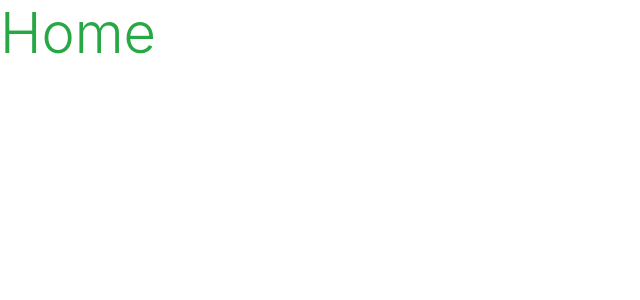
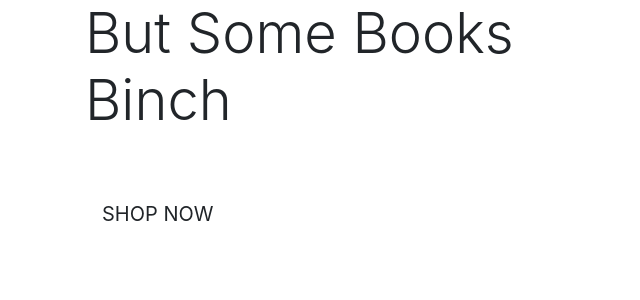
Before and after one commit to BrandonPCollins/project-5-bookshop, a Django app: page / in a window 1280 px wide. Shown: the top 300 px of the page, without its empty margins (0-640 px from the left). Run offline with Django 5.2, Linux system fonts and the light colour scheme.

Commit message:
Added homepage content

```diff
--- a/ecom/home/templates/home/index.html
+++ b/ecom/home/templates/home/index.html
@@ -1,6 +1,27 @@
 {% extends 'base.html' %}
 {% load static %}
 
+{% block page_header %}
+    <div class="container header-container">
+        <div class="row">
+            <div class="col"></div>
+        </div>
+    </div>
+{% endblock %}
+
 {% block content %}
-    <h1 class="display-4 text-success">Home</h1>
+    <div class="container h-100">
+        <div class="row h-100">
+            <div class="col-7 col-md-6 my-auto">
+                <h1 class="display-4 logo-font text-black">
+                    But Some Books Binch
+                </h1>
+                <div class="my-5">
+                    <h4>
+                        <a href="" class="shop-now-button btn btn-lg rounded-0 text-uppercase py-3">Shop Now</a>
+                    </h4>
+                </div>
+            </div>
+        </div>
+    </div>
 {% endblock %}
```
